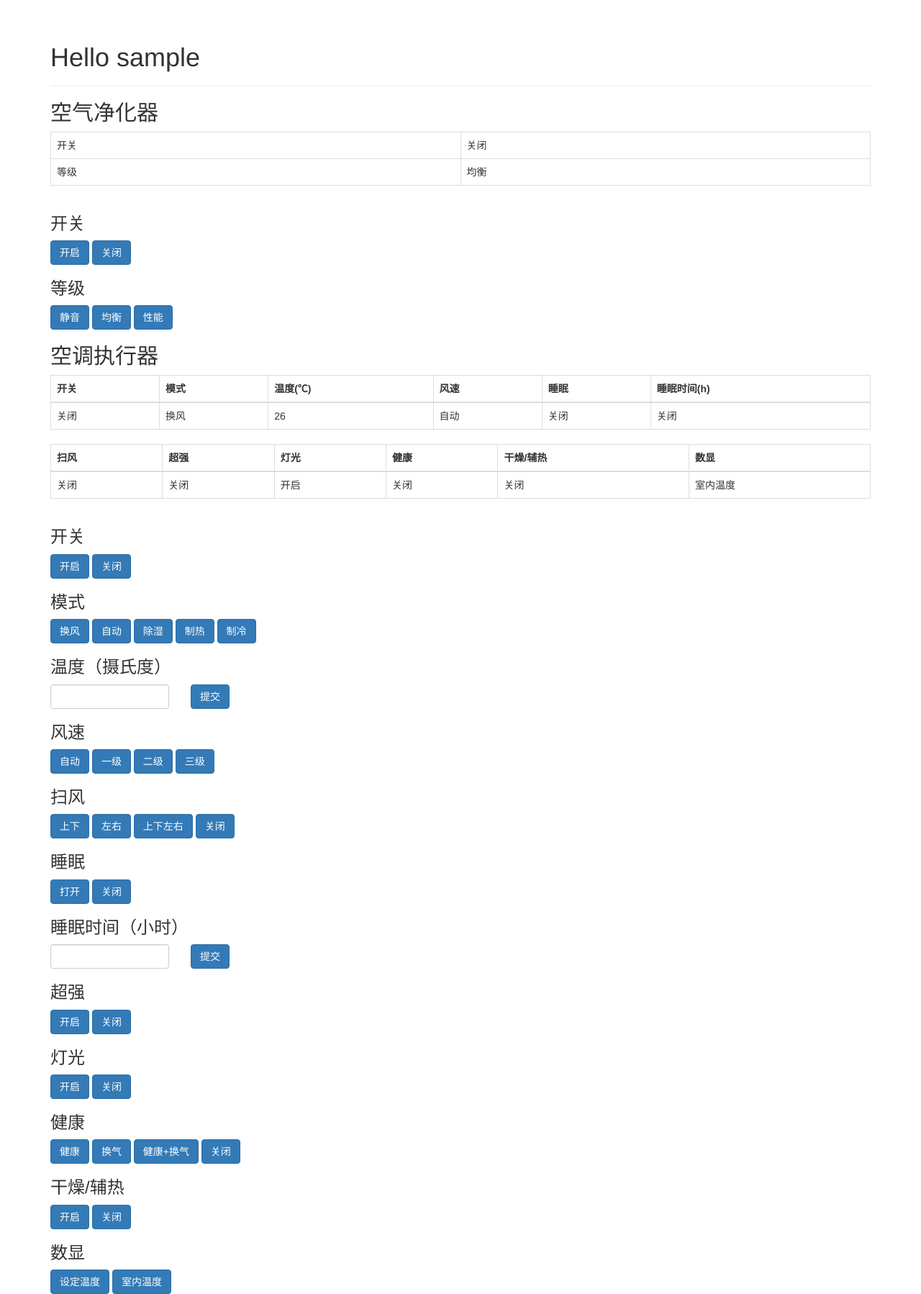
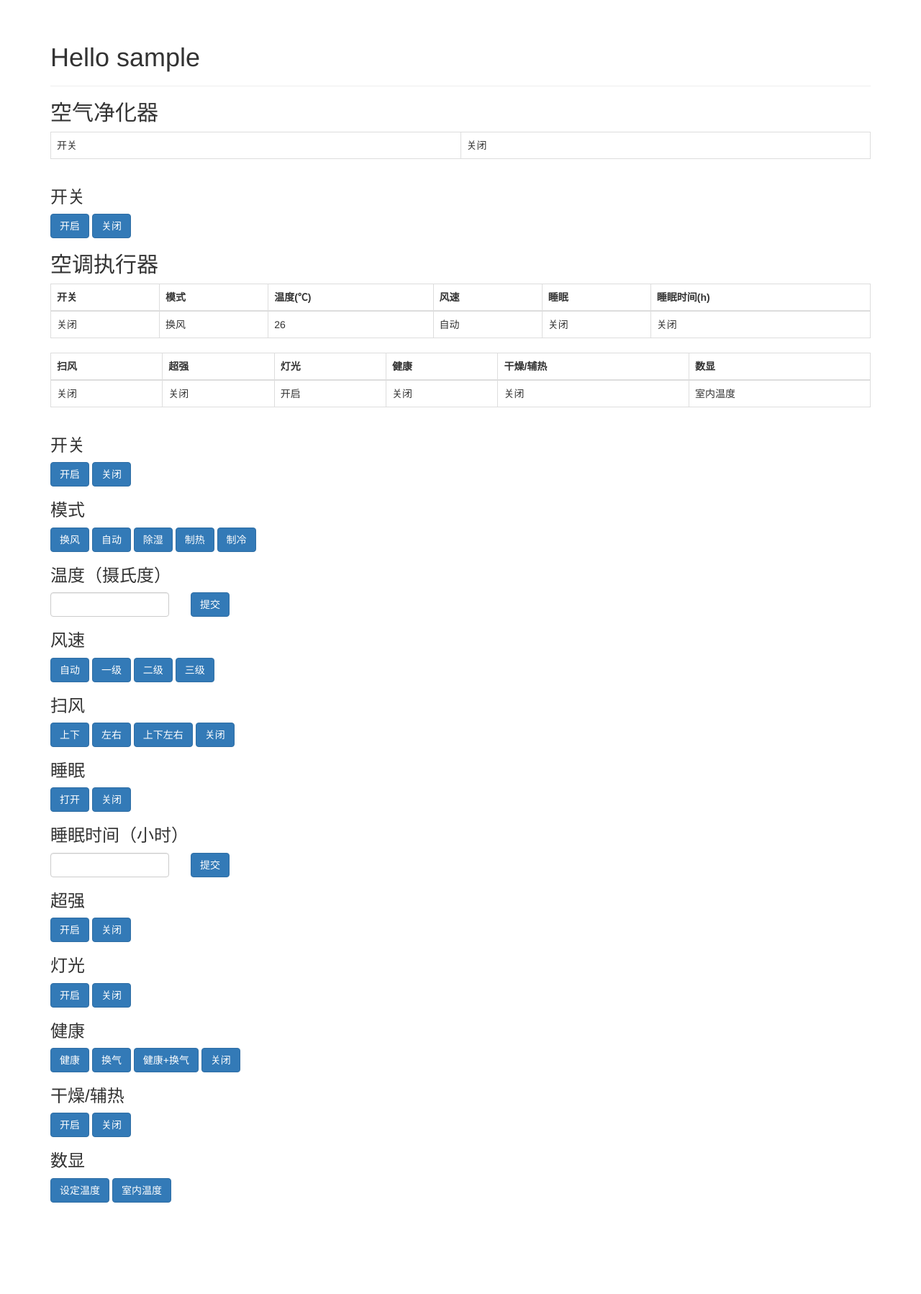
Before and after one commit to sanmumuzi/IOTHome, a Flask app: page /auth/actuator in a window 1280 px wide. Shown: the part 52-1850 px from the top of the page at 72% size. After the commit the page ends 1723 px from the top, so only its background shows below. Run offline with Flask 2, Linux system fonts and the light colour scheme; the visitor is signed in with stand-in values (Sample User, id 1); data comes from the database, SQL or seed files in the repository; some libraries are stand-ins or nearby versions.

Commit message:
remove air cleaner level in actuator page.

```diff
--- a/flask_web/app/static/javascripts/jquery_ajax_actuator.js
+++ b/flask_web/app/static/javascripts/jquery_ajax_actuator.js
@@ -5,7 +5,7 @@ $(document).ready(function(){
     function show_actuator(){
         $.getJSON("/auth/actuator_data", function(data){
             $('#air_text').text(data['air cleaner']);
-            $('#air_cleaner_level').text(data['air cleaner/level'])
+            // $('#air_cleaner_level').text(data['air cleaner/level']);
             $('#air_switch_text').text(data['air condition/switch']);
             $('#air_mode_text').text(data['air condition/mode']);
             $('#air_temperature_text').text(data['air condition/temperature']);
--- a/flask_web/app/templates/actuator.html
+++ b/flask_web/app/templates/actuator.html
@@ -16,10 +16,10 @@
             <td>开关</td>
             <td id="air_text"></td>
         </tr>
-        <tr>
-            <td>等级</td>
-            <td id="air_cleaner_level"></td>
-        </tr>
+        <!--<tr>-->
+            <!--<td>等级</td>-->
+            <!--<td id="air_cleaner_level"></td>-->
+        <!--</tr>-->
         </tbody>
     </table>
 </div>
@@ -29,12 +29,12 @@
     <button type="button" class="btn btn-primary" onclick="func_air_open()">开启</button>
     <button type="button" class="btn btn-primary" onclick="func_air_off()">关闭</button>
 </div>
-<div>
-    <h3>等级</h3>
-    <button type="button" class="btn btn-primary" onclick="func_air_cleaner_mute()">静音</button>
-    <button type="button" class="btn btn-primary" onclick="func_air_cleaner_balanced()">均衡</button>
-    <button type="button" class="btn btn-primary" onclick="func_air_cleaner_performance()">性能</button>
-</div>
+<!--<div>-->
+    <!--<h3>等级</h3>-->
+    <!--<button type="button" class="btn btn-primary" onclick="func_air_cleaner_mute()">静音</button>-->
+    <!--<button type="button" class="btn btn-primary" onclick="func_air_cleaner_balanced()">均衡</button>-->
+    <!--<button type="button" class="btn btn-primary" onclick="func_air_cleaner_performance()">性能</button>-->
+<!--</div>-->
 </div>
 <h2>空调执行器</h2>
 <div class="table-responsive">
```
